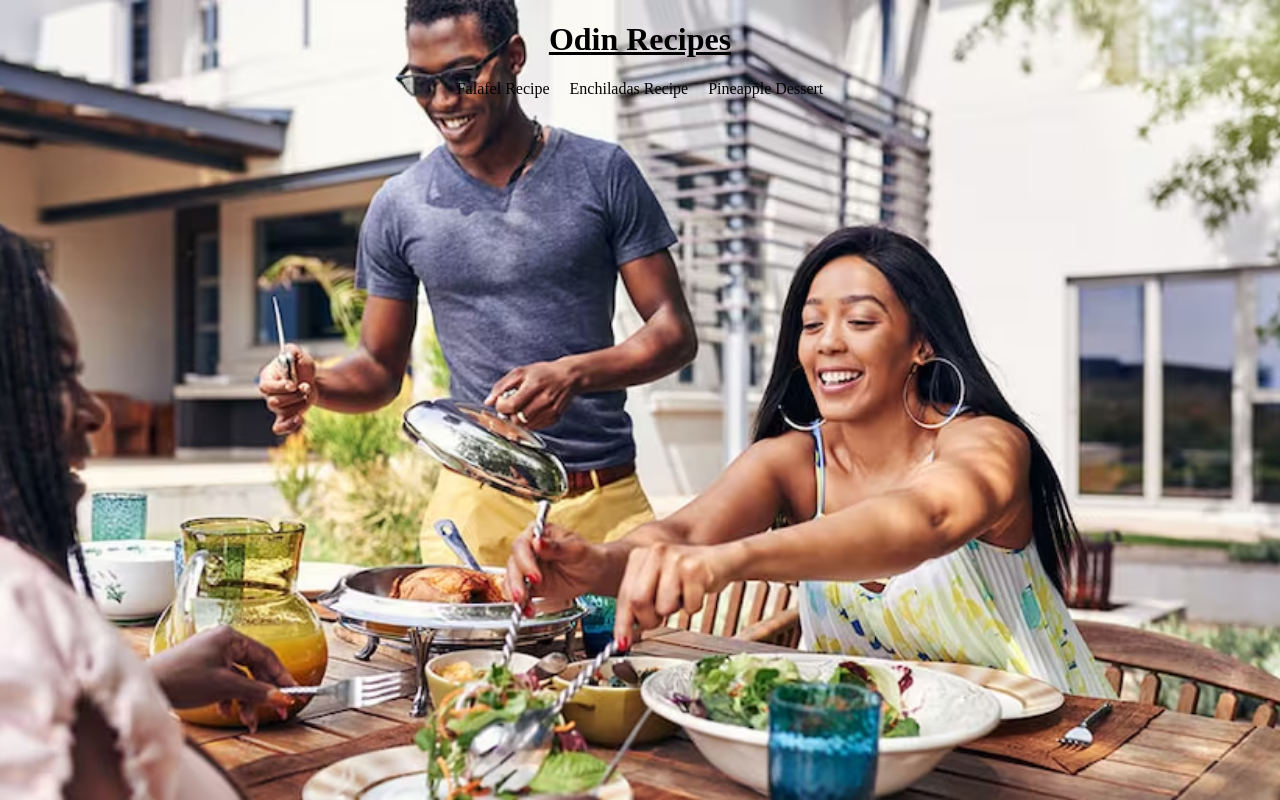
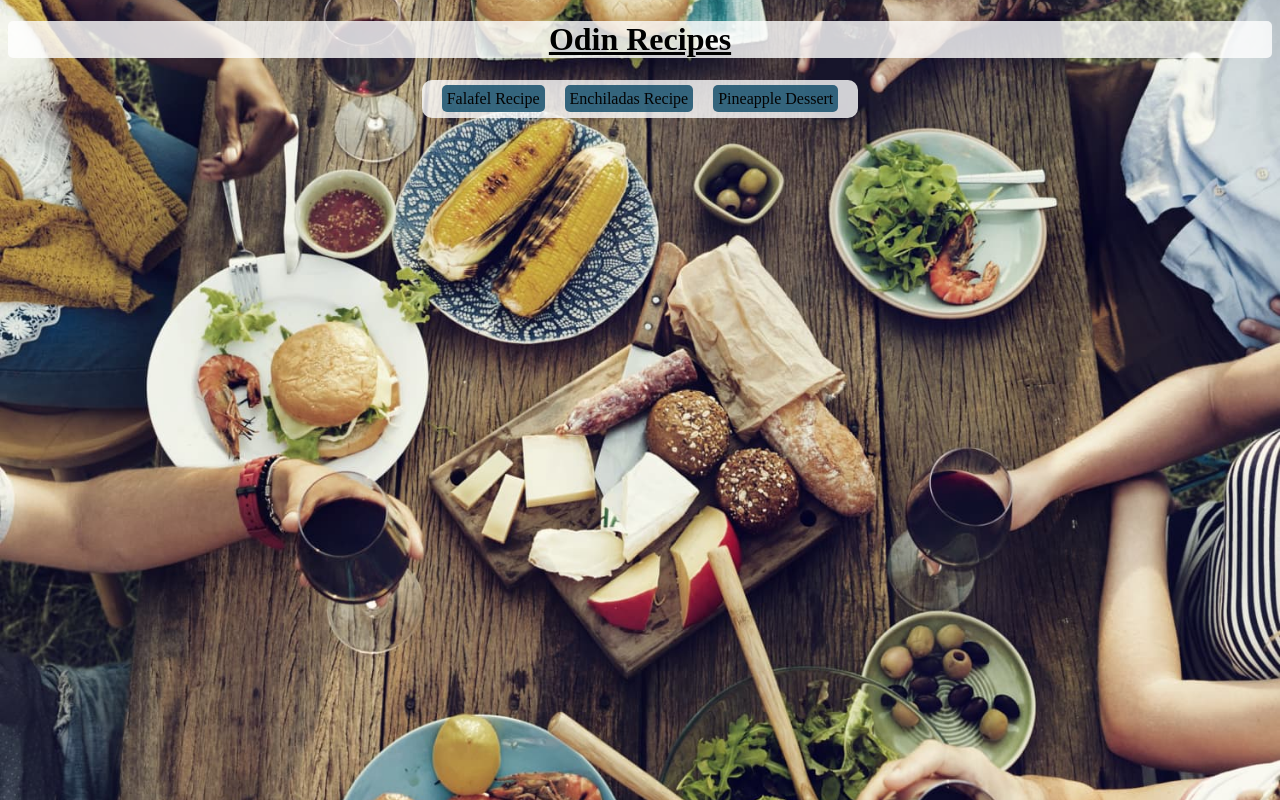
Before and after one commit to d1Rocky/odin-recipes, a plain HTML site: page index.html in a window 1280 px wide. Drawn offline with Linux system fonts and the light colour scheme.

Commit message:
added final touches to background colors in main page for title and links

```diff
--- a/styles.css
+++ b/styles.css
@@ -5,7 +5,7 @@ body {
 }
 
 body.home-page {
-    background-image: url('images/family-cookout.avif');
+    background-image: url('images/food.jpeg');
     background-repeat: no-repeat;
     background-position: center;
     background-attachment: fixed;
@@ -36,6 +36,8 @@ body.home-page {
 
 #title {
     text-align: center;
+    background-color: rgba(255, 255, 255, 0.8);
+    border-radius: 5px;
 }
 
 .text-centered {
@@ -48,6 +50,9 @@ body.home-page {
     list-style-type: none;
     padding: 0;
     margin: 0;
+    background-color: rgba(255, 255, 255, 0.8); /* Light background with opacity */
+    padding: 10px;
+    border-radius: 10px;
 }
 
 .text-centered li {
@@ -57,6 +62,9 @@ body.home-page {
 .text-centered a {
     text-decoration: none;
     color: #030303;
+    background-color: rgba(11, 72, 102, 0.8); /* Light background with opacity */
+    padding: 5px;
+    border-radius: 5px;
 }
 
 /* end of main page */
```
Also changed, not shown: images/family-cookout.avif (deleted), images/food.jpeg (added).
